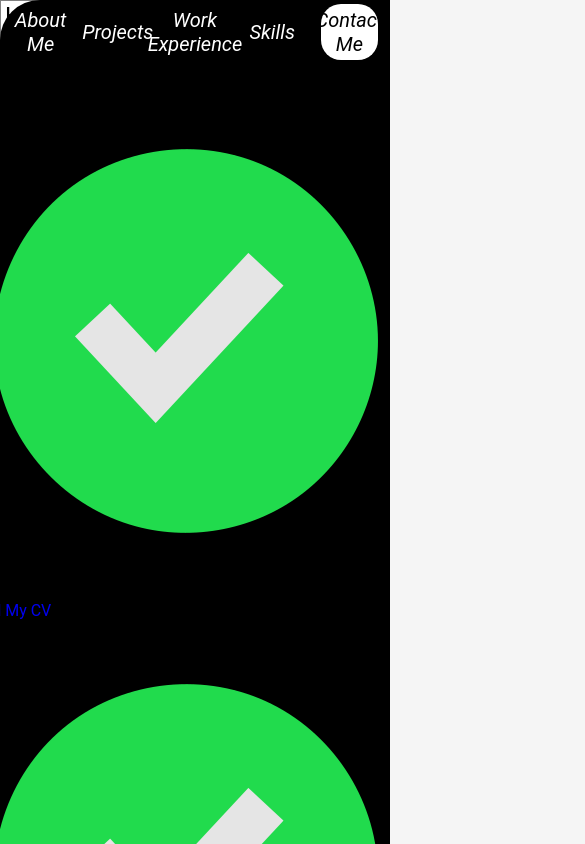
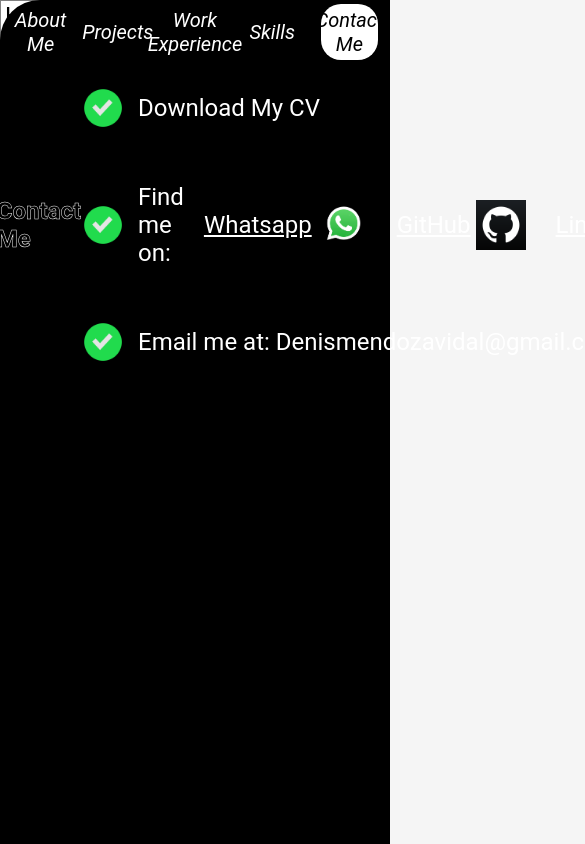
Before and after one commit to denisjosemendozavidal/portfolio-react, a React (Vite) app: page / in a window 390 px wide. Both pictures are taken after a click on the link "Contact Me". Shown: the part 850-1694 px from the top of the page, 585 px wide, since content can reach past the window. Built offline with nearby package versions, Linux system fonts and the light colour scheme; a web font is replaced by a local one.

Commit message:
Above the fold done - Contact Me  done -  Need to redo video - Still needing to work on overall responsiveness for the site

```diff
--- a/src/App.css
+++ b/src/App.css
@@ -489,3 +489,85 @@ Styling notes for Denis:
 }
 
 /*Styling for Skills End here*/
+
+/*Styling for Final CTA / Contact me section start here*/
+
+.final-cta-section-wrapper {
+  width: 100%;
+  max-width: 1181px;
+  color: white;
+  display: flex;
+  margin-top: 5%;
+}
+
+.final-cta-section-title-wrapper {
+  width: 20%;
+  padding: 1%;
+  display: flex;
+  justify-content: center;
+  align-items: center;
+}
+
+.final-cta-section-title-wrapper {
+  font-weight: normal;
+  color: transparent;
+  -webkit-text-stroke-width: 0.5px;
+  -webkit-text-stroke-color: white;
+}
+
+.final-cta-section-contact-list-wrapper {
+  color: white;
+  display: flex;
+  flex-direction: column;
+  gap: 50px;
+}
+
+.final-cta-section-contact-item-wrapper {
+  display: flex;
+  gap: 20px;
+}
+
+.final-cta-section-contact-item-button-wrapper {
+  width: 100%;
+  display: flex;
+  align-items: center;
+  color: white;
+  gap: 10px;
+  font-size: x-large;
+}
+
+.final-cta-section-contact-item-checkmark {
+  width: 50px;
+  height: auto;
+}
+
+.final-cta-section-find-me-on-title-checkmark {
+  display: flex;
+  gap: 10px;
+  font-size: x-large;
+  align-items: center;
+  color: white;
+  width: fit-content;
+}
+
+.final-cta-section-find-me-on-options-wrapper {
+  display: flex;
+  align-items: center;
+  gap: 30px;
+}
+
+.final-cta-section-find-me-on-options-wrapper a {
+  display: flex;
+  align-items: center;
+  gap: 5px;
+  color: white;
+  text-decoration: underline;
+  font-size: x-large;
+}
+
+.final-cta-section-find-me-on-options-wrapper a img {
+  width: 50px;
+  height: auto;
+}
+
+/*Styling for Final CTA / Contact me section ends here*/
--- a/src/App.jsx
+++ b/src/App.jsx
@@ -11,7 +11,7 @@ const Navbar = () => {
     <div className="navbar-overall-wrapper">
       <nav className="navbar">
         <h2 className="navbar-welcome-message">
-          Hi, I'm Denis, Welcome to my portfolio site! Enjoy!
+          Hi, I'm Denis, Welcome to my portfolio! Enjoy!
         </h2>
         {/*
         <div className="Logo">
@@ -69,6 +69,7 @@ const HeroSection = () => {
                 className="hero-section-ctas-download-my-cv-button"
                 href="../Files/DenisJoséMendozaVidalCV.pdf"
                 target="_Blank"
+                download="Denis-Mendoza-CV"
               >
                 <img src="../images/checkmark.png" alt="" />
                 Download My CV
@@ -80,23 +81,34 @@ const HeroSection = () => {
                 Find me on:
               </div>
               <div className="hero-section-ctas-find-me-on-options-wrapper">
-                <a href="">
+                <a
+                  href="https://api.whatsapp.com/send?phone=573044612480"
+                  target="_Blank"
+                >
                   <img src="../images/whatsapp-logo.png" alt="" /> Whatsapp
                 </a>
 
-                <a href="">
+                <a
+                  href="https://github.com/denisjosemendozavidal"
+                  target="_Blank"
+                >
                   <img src="../images/github-logo.png" alt="" />
                   GitHub
                 </a>
 
-                <a href="">
+                <a
+                  href="https://www.linkedin.com/in/denis-mendoza-a085b518b/"
+                  target="_Blank"
+                >
                   <img src="../images/linkedin-logo.png" alt="" /> Linkedin
                 </a>
               </div>
             </div>
             <div className="hero-section-ctas-email-me-title-checkmark-wrapper">
               <img src="../images/checkmark.png" alt="" />
-              <a href="">Email me at: Denismendozavidal@gmail.com</a>
+              <a href="mailto: denismendozavidal@gmail.com">
+                Email me at: Denismendozavidal@gmail.com
+              </a>
             </div>
           </div>
         </div>
@@ -504,45 +516,71 @@ const FinalCtaSection = () => {
   return (
     <div className="final-cta-section-wrapper">
       <div className="final-cta-section-title-wrapper">
-        <h3>Why Wait? Reach out!</h3>
+        <h2>Contact Me</h2>
       </div>
       <div className="final-cta-section-content-wrapper">
         <div className="final-cta-section-contact-list-wrapper">
-          <div className="final-cta-section-download-my-cv-wrapper">
+          <div className="final-cta-section-contact-item-wrapper">
             <a
-              className="final-cta-section-download-my-cv-button"
+              className="final-cta-section-contact-item-button-wrapper"
               href="../Files/DenisJoséMendozaVidalCV.pdf"
               target="_Blank"
+              download="Denis-Mendoza-CV"
             >
-              <img src="../images/checkmark.png" alt="" />
+              <img
+                className="final-cta-section-contact-item-checkmark"
+                src="../images/checkmark.png"
+                alt=""
+              />
               Download My CV
             </a>
           </div>
-          <div className="final-cta-section-find-me-on-wrapper">
+          <div className="final-cta-section-contact-item-wrapper">
             <div className="final-cta-section-find-me-on-title-checkmark">
-              <img src="../images/checkmark.png" alt="" />
+              <img
+                className="final-cta-section-contact-item-checkmark"
+                src="../images/checkmark.png"
+                alt=""
+              />
               Find me on:
             </div>
             <div className="final-cta-section-find-me-on-options-wrapper">
-              <a href="">
-                <img src="../images/whatsapp-logo.png" alt="" /> Whatsapp
+              <a
+                href="https://api.whatsapp.com/send?phone=573044612480"
+                target="_Blank"
+              >
+                Whatsapp <img src="../images/whatsapp-logo.png" alt="" />
               </a>
 
-              <a href="">
+              <a
+                href="https://github.com/denisjosemendozavidal"
+                target="_Blank"
+              >
+                GitHub
                 <img src="../images/github-logo.png" alt="" />
-                GitHub
               </a>
 
-              <a href="">
-                <img src="../images/linkedin-logo.png" alt="" /> Linkedin
+              <a
+                href="https://www.linkedin.com/in/denis-mendoza-a085b518b/"
+                target="_Blank"
+              >
+                Linkedin
+                <img src="../images/linkedin-logo.png" alt="" />
               </a>
             </div>
           </div>
-          <div className="final-cta-section-email-me-at-wrapper">
-            <div className="final-cta-section-email-me-at-title-checkmark-wrapper">
-              <img src="../images/checkmark.png" alt="" />
-              <a href="">Email me at: Denismendozavidal@gmail.com</a>
-            </div>
+          <div className="final-cta-section-contact-item-wrapper">
+            <a
+              className="final-cta-section-contact-item-button-wrapper"
+              href="mailto: denismendozavidal@gmail.com"
+            >
+              <img
+                className="final-cta-section-contact-item-checkmark"
+                src="../images/checkmark.png"
+                alt=""
+              />
+              Email me at: Denismendozavidal@gmail.com
+            </a>
           </div>
         </div>
       </div>
```
